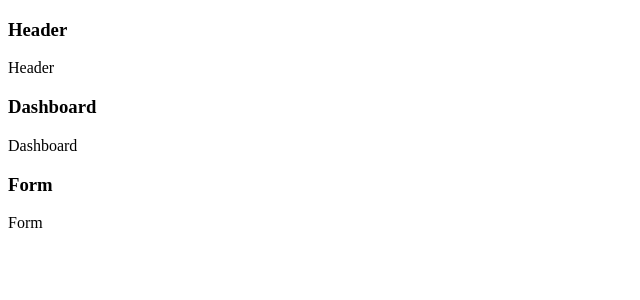
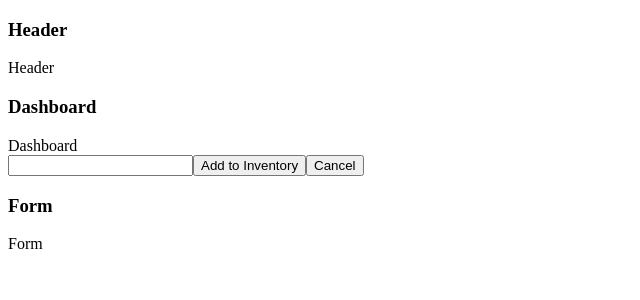
Before and after one commit to calebscoville/shelfie, a React (Create React App) app: page / in a window 1280 px wide. Shown: the top 300 px of the page, without its empty margins (0-640 px from the left). Built offline with nearby package versions, Linux system fonts and the light colour scheme.

Commit message:
finished, did as much as I could

```diff
--- a/src/Components/Dashboard/Dashboard.js
+++ b/src/Components/Dashboard/Dashboard.js
@@ -7,10 +7,19 @@ constructor(props) {
   }
 render() {
     const element = (<div>Dashboard</div>)
-    return (<div className="comptext">
+    return (
+
+    <div className="comptext">
+
     <h3>Dashboard</h3>
       {this.props.displaytext}
       {element}
+      <div>
+        <input onChange={this.handleUpdateId}></input>
+
+        <button onClick={this.handleGetForm}>Add to Inventory</button>
+        <button onClick={this.handleGetForm}>Cancel</button>
+      </div>
     </div>)
   }
 }
```
